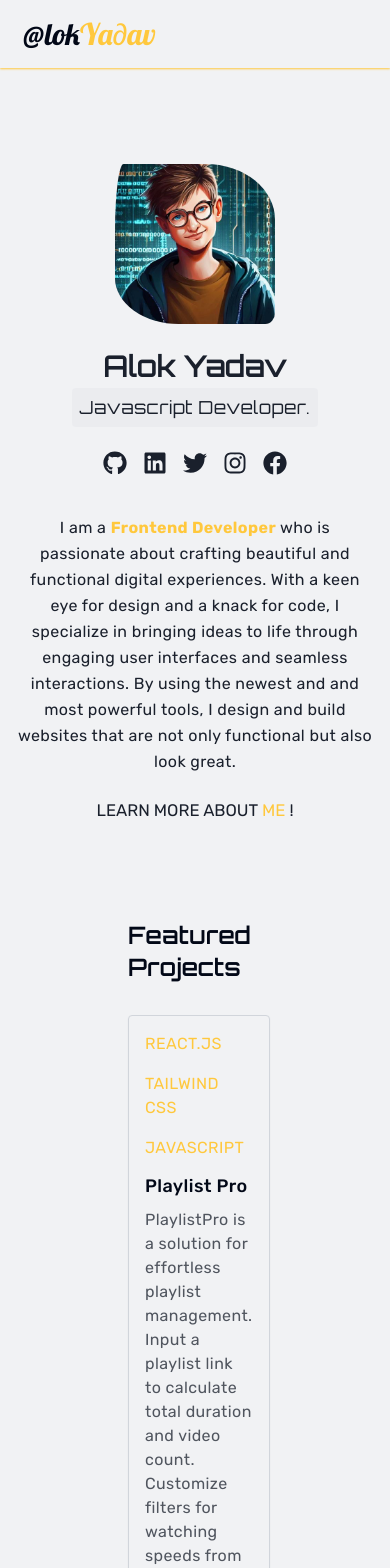
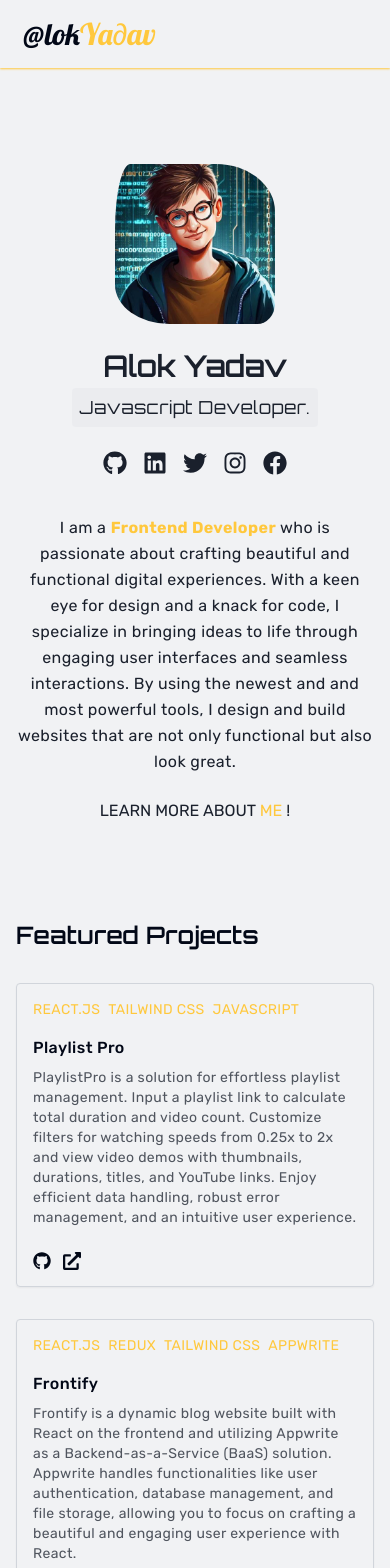
Before and after one commit to alok-x0s1/Portfolio, a Next.js app: page / in a window 390 px wide. Shown: the top 1568 px of the page. Built offline with nearby package versions, Linux system fonts and the light colour scheme; a web font is replaced by a local one.

Commit message:
Make responsive

```diff
--- a/src/components/FeaturedProjects.tsx
+++ b/src/components/FeaturedProjects.tsx
@@ -8,7 +8,7 @@ const FeaturedProjects = () => {
 			stacks: ["React.js", "Tailwind CSS", "Javascript"],
 			title: "Playlist Pro",
 			description:
-                "PlaylistPro is a solution for effortless playlist management. Input a playlist link to calculate total duration and video count. Customize filters for watching speeds from 0.25x to 2x and view video demos with thumbnails, durations, titles, and YouTube links. Enjoy efficient data handling, robust error management, and an intuitive user experience",
+				"PlaylistPro is a solution for effortless playlist management. Input a playlist link to calculate total duration and video count. Customize filters for watching speeds from 0.25x to 2x and view video demos with thumbnails, durations, titles, and YouTube links. Enjoy efficient data handling, robust error management, and an intuitive user experience.",
 			githubLink: "https://github.com/alok-x0s1/PlaylistPro",
 			liveLink: "https://playlistpro-alok.vercel.app/",
 		},
@@ -16,7 +16,7 @@ const FeaturedProjects = () => {
 			stacks: ["React.js", "Redux", "Tailwind CSS", "Appwrite"],
 			title: "Frontify",
 			description:
-                "Frontify is a dynamic blog website built with React on the frontend and utilizing Appwrite as a Backend-as-a-Service (BaaS) solution. Appwrite handles functionalities like user authentication, database management, and file storage, allowing you to focus on crafting a beautiful and engaging user experience with React",
+				"Frontify is a dynamic blog website built with React on the frontend and utilizing Appwrite as a Backend-as-a-Service (BaaS) solution. Appwrite handles functionalities like user authentication, database management, and file storage, allowing you to focus on crafting a beautiful and engaging user experience with React.",
 			githubLink: "https://github.com/alok-x0s1/frontify",
 			liveLink: "https://ecommerceplatform.live",
 		},
@@ -31,14 +31,14 @@ const FeaturedProjects = () => {
 	];
 
 	return (
-		<div className="mt-24 px-32 mb-12">
+		<div className="mt-24 px-4 sm:px-8 lg:px-16 xl:px-32 mb-12">
 			<h2
 				className={`${orbitron.className} text-2xl sm:text-3xl font-semibold mb-8`}
 			>
 				Featured Projects
 			</h2>
 
-			<div className="w-full flex flex-wrap gap-12">
+			<div className="w-full grid grid-cols-1 sm:grid-cols-2 lg:grid-cols-2 gap-8 sm:gap-12">
 				{projects.map((project, index) => (
 					<Project key={index} {...project} />
 				))}
--- a/src/components/Project.tsx
+++ b/src/components/Project.tsx
@@ -17,19 +17,19 @@ const Project: React.FC<ProjectProps> = ({
 	liveLink,
 }) => {
 	return (
-		<div className="w-[550px] border border-gray-300 rounded-sm p-4 flex flex-col gap-2 tracking-wide leading-snug shadow-sm">
-			<div className="flex flex-wrap gap-4 mb-1">
+		<div className="w-full border border-gray-300 rounded-sm p-4 flex flex-col gap-2 tracking-wide leading-snug shadow-sm">
+			<div className="flex flex-wrap gap-2 mb-2">
 				{stacks.map((stack, index) => (
 					<span
 						key={index}
-						className="text-secondaryTextColor text-base uppercase tracking-wide"
+						className="text-secondaryTextColor text-sm md:text-base uppercase tracking-wide"
 					>
 						{stack}
 					</span>
 				))}
 			</div>
-			<h2 className="text-lg font-medium">{title}</h2>
-			<p className="text-base sm:text-lg mb-4 text-primaryTextColor/75">
+			<h2 className="text-base md:text-lg font-medium">{title}</h2>
+			<p className="text-sm md:text-base mb-4 text-primaryTextColor/75">
 				{description}
 			</p>
 			<div className="flex gap-3 justify-start items-center">
@@ -37,7 +37,7 @@ const Project: React.FC<ProjectProps> = ({
 					href={githubLink}
 					target="_blank"
 					rel="noopener noreferrer"
-					className="text-xl"
+					className="text-lg md:text-xl"
 				>
 					<FaGithub />
 				</a>
@@ -45,7 +45,7 @@ const Project: React.FC<ProjectProps> = ({
 					href={liveLink}
 					target="_blank"
 					rel="noopener noreferrer"
-					className="text-lg"
+					className="text-lg md:text-xl"
 				>
 					<FaExternalLinkAlt />
 				</a>
```
Lines whose indentation alone changed are shown as unchanged.
